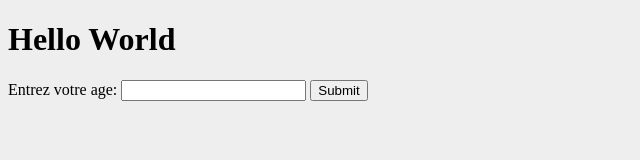
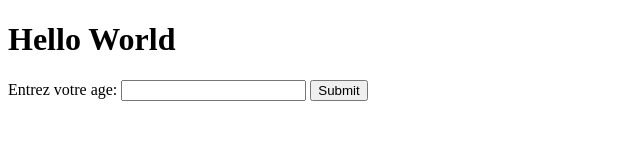
Before and after one commit to oooaaahappyday/Workflow, a plain HTML site: page index.html in a window 1280 px wide. Shown: the whole page, without its empty margins (0-640 px from the left). Drawn offline with Linux system fonts and the light colour scheme.

Commit message:
test branche background color modifié

```diff
--- a/css/styles.css
+++ b/css/styles.css
@@ -1 +1 @@
-body {background-color: #eee;}
+body {background-color: #fff;} //confliiit
```
